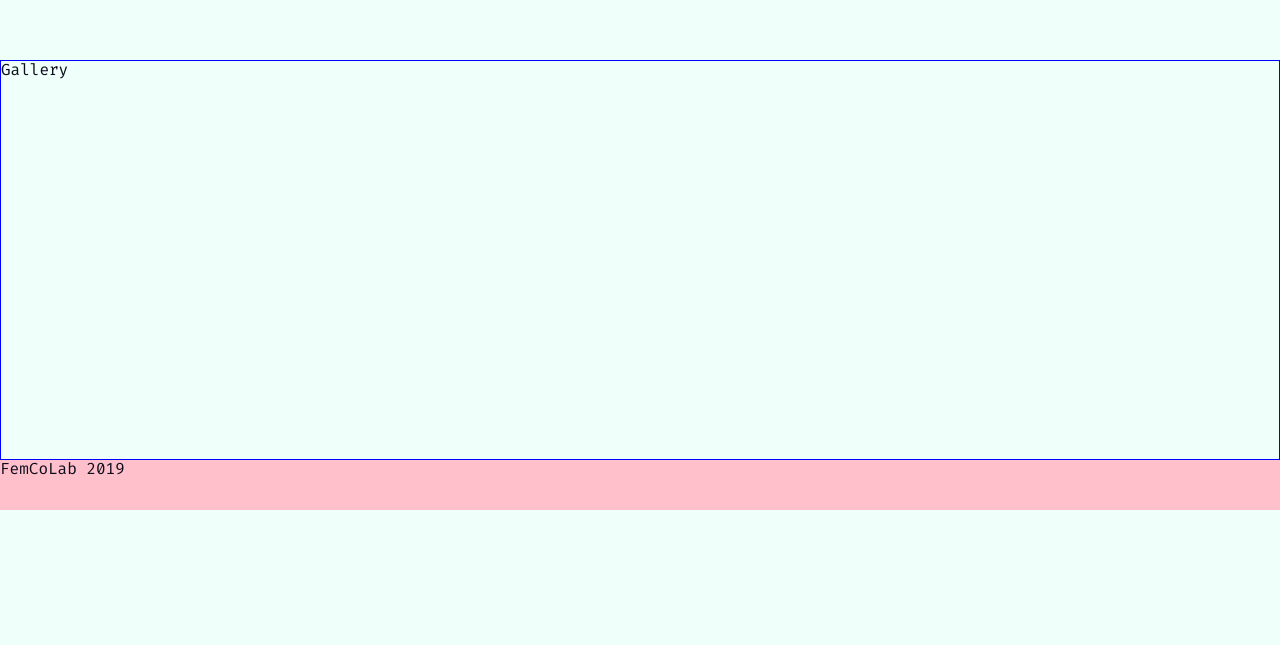
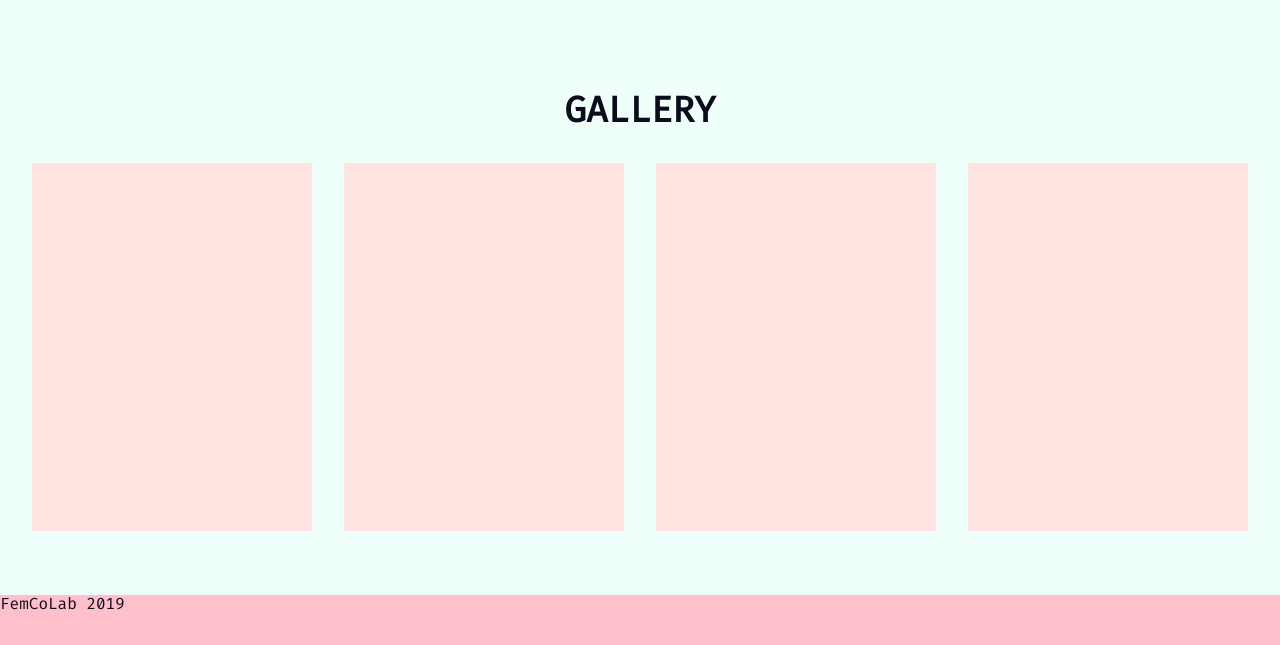
Before and after one commit to femcolab/femcolab-site, a Gatsby site: page / in a window 1280 px wide. Shown: the part 1972-2617 px from the top of the page. Before the commit the page ends 2482 px from the top, so only its background shows below. Built offline with nearby package versions, Linux system fonts and the light colour scheme; Gatsby itself is replaced by a stand-in of ours.

Commit message:
Add gallery skeleton

```diff
--- /dev/null
+++ b/src/components/gallery/View.tsx
@@ -0,0 +1,17 @@
+import React from 'react'
+
+import { Container, Heading, ImageWrapper } from './styles'
+
+const View = ({ id }: { id: string }) => (
+  <Heading>
+    <Heading>Gallery</Heading>
+    <Container>
+      <ImageWrapper />
+      <ImageWrapper />
+      <ImageWrapper />
+      <ImageWrapper />
+    </Container>
+  </Heading>
+)
+
+export default View
--- /dev/null
+++ b/src/components/gallery/index.ts
@@ -0,0 +1 @@
+export { default } from './View'
--- /dev/null
+++ b/src/components/gallery/styles.ts
@@ -0,0 +1,25 @@
+import styled from 'styled-components'
+
+export const Container = styled.section`
+  display: flex;
+  justify-content: space-between;
+  margin: 2rem;
+  min-height: 400px;
+`
+
+export const Heading = styled.h2`
+  text-align: center;
+  text-transform: uppercase;
+`
+
+export const ImageWrapper = styled.div`
+  display: inline-block;
+  margin: 0 2rem 2rem 0;
+  width: 25%;
+  height: auto;
+  background-color: mistyrose;
+
+  :last-child {
+    margin-right: 0;
+  }
+`
--- a/src/pages/index.tsx
+++ b/src/pages/index.tsx
@@ -1,13 +1,11 @@
 import React from 'react'
-import { Link } from 'gatsby'
 
 import Layout from '../components/layout/View'
 import SEO from '../components/seo'
-
-import { Section } from '../styles'
 import Intro from '../components/intro'
 import Community from '../components/community'
 import Members from '../components/members'
+import Gallery from '../components/gallery'
 
 const IndexPage = () => (
   <Layout>
@@ -15,7 +13,7 @@ const IndexPage = () => (
     <Intro />
     <Community id="community" />
     <Members id="members" />
-    <Section id="gallery">Gallery</Section>
+    <Gallery id="gallery" />
   </Layout>
 )
 
--- a/src/styles.ts
+++ /dev/null
@@ -1,6 +0,0 @@
-import styled from 'styled-components'
-
-export const Section = styled.section`
-  height: 400px;
-  border: solid 1px blue;
-`
```
